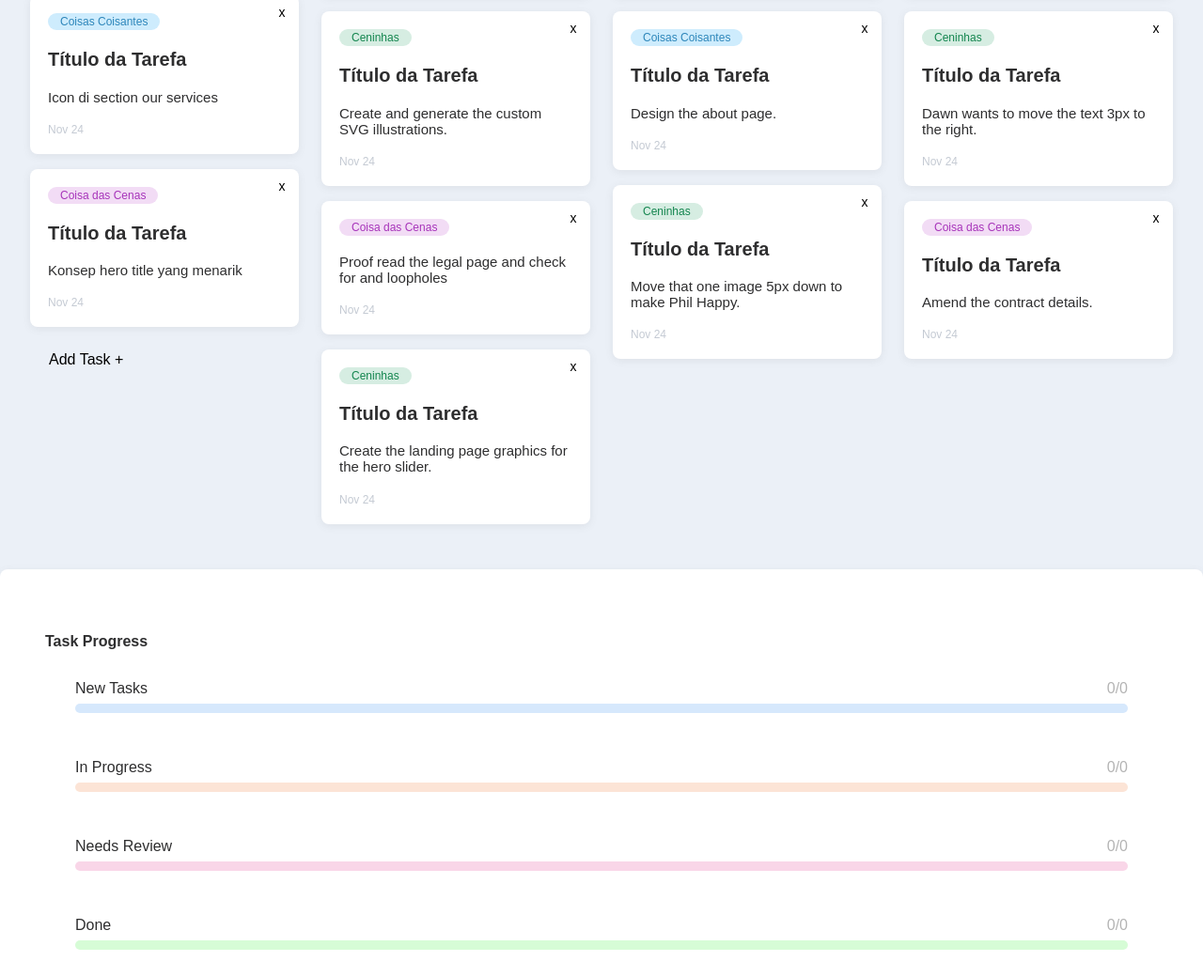
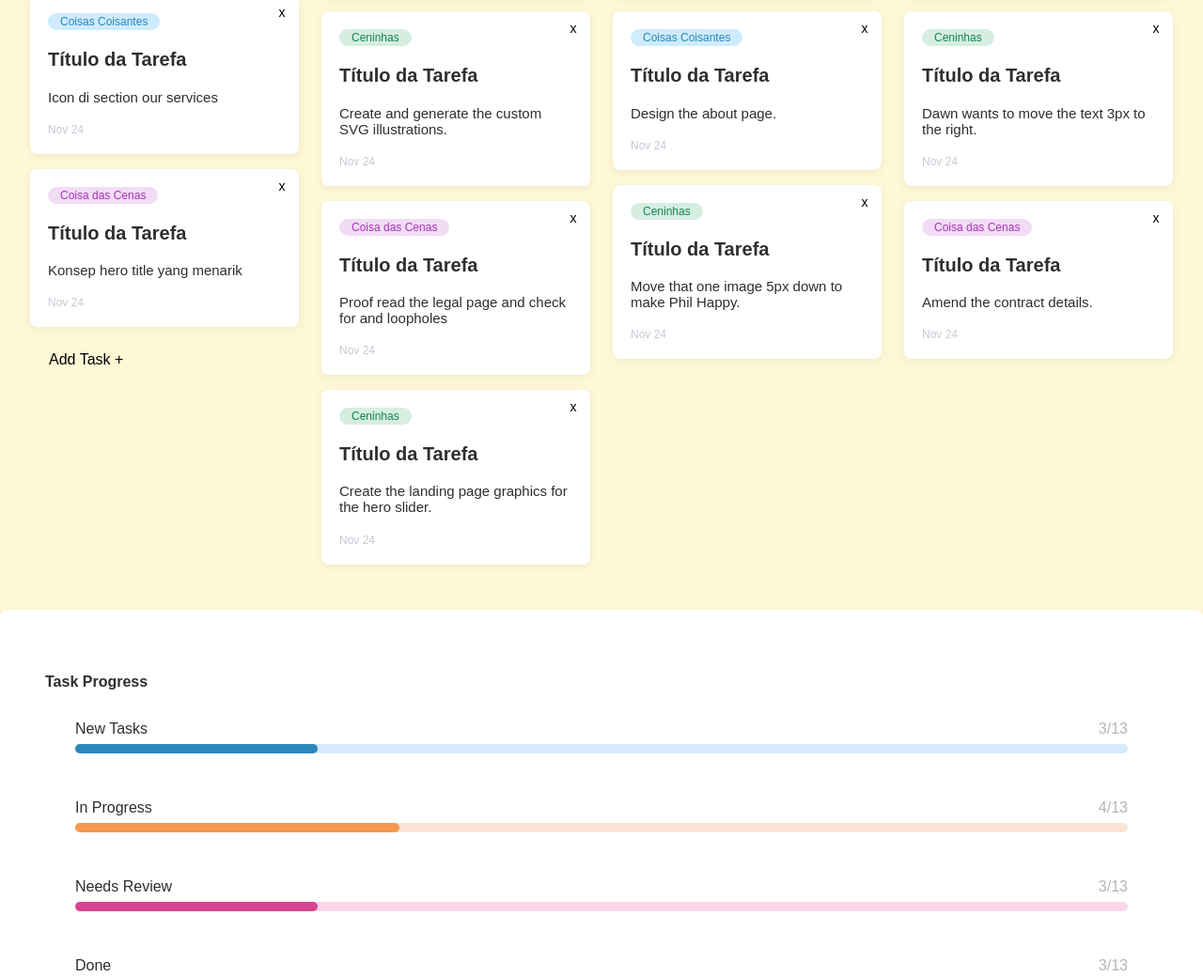
Before and after one commit to creative-alex/TaskManager, a plain HTML site: page index.html in a window 1280 px wide. Shown: the part 378-1418 px from the top of the page at 94% size. Drawn offline with Linux system fonts and the light colour scheme.

Commit message:
Organizaçao de codigo

```diff
--- a/index.html
+++ b/index.html
@@ -99,6 +99,7 @@
           <div class='task' draggable='true'>
             <button class='task__delete'>x</button>
             <div class='task__tags'><span class='task__tag task__tag--cenas'>Coisa das Cenas</span><button class='task__options'><i class="fas fa-ellipsis-h"></i></button></div>
+            <h2 class="task__title">Título da Tarefa</h2>
             <p>Proof read the legal page and check for and loopholes</p>
             <div class='task__stats'>
               <span><time datetime="2021-11-24T20:00:00"><i class="fas fa-flag"></i>Nov 24</time></span>
--- a/script.js
+++ b/script.js
@@ -7,10 +7,7 @@ document.addEventListener('DOMContentLoaded', () => {
   const botaoFechar = document.querySelector('.close');
   const taskForm = document.getElementById('taskForm');
   const activityLog = document.getElementById('activity-log');
-  const customContextMenu = document.getElementById('custom-context-menu');
-
   let draggedTask = null;
-  let selectedTask = null;
 
   // Função para iniciar o arraste
   function handleDragStart(e) {
@@ -88,6 +85,8 @@ document.addEventListener('DOMContentLoaded', () => {
     }
   }
 
+
+
   // Função para atualizar as barras de progresso
   function updateProgressBars() {
     const progressMapping = {
@@ -128,6 +127,8 @@ document.addEventListener('DOMContentLoaded', () => {
       }
     });
   }
+
+  updateProgressBars();
 
   // Função para adicionar os eventos de drag and drop às tarefas
   function addDragAndDropEvents(tasks) {
--- a/style.css
+++ b/style.css
@@ -1,5 +1,5 @@
 :root {
-    --bg: #ebf0f7;
+    --bg: #fef8d6;
     --header: #fbf4f6;
     --text: #2e2e2f;
     --white: #ffffff;
```
